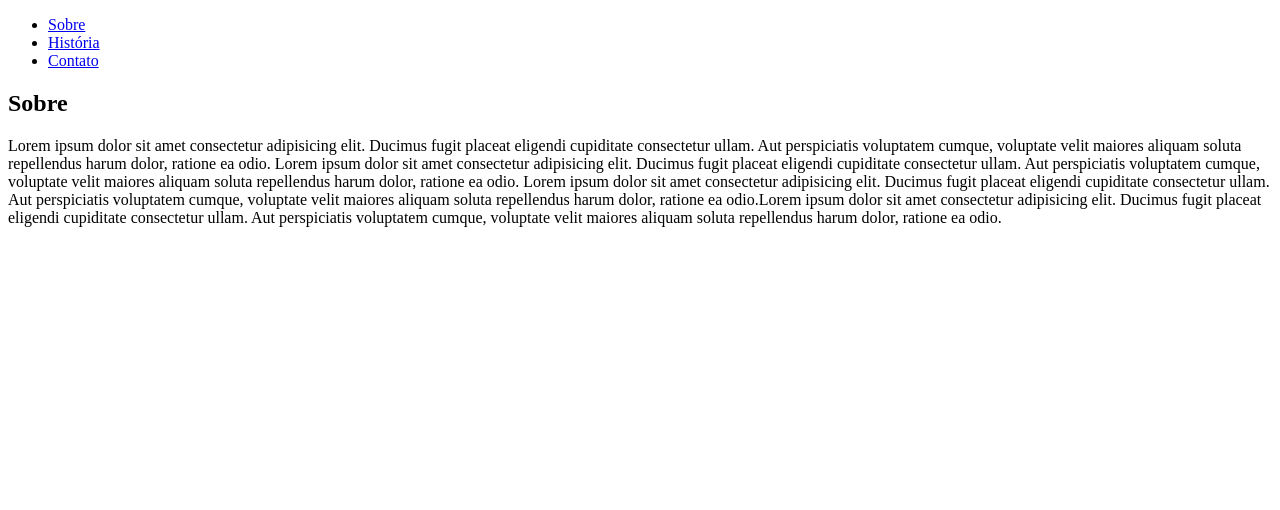
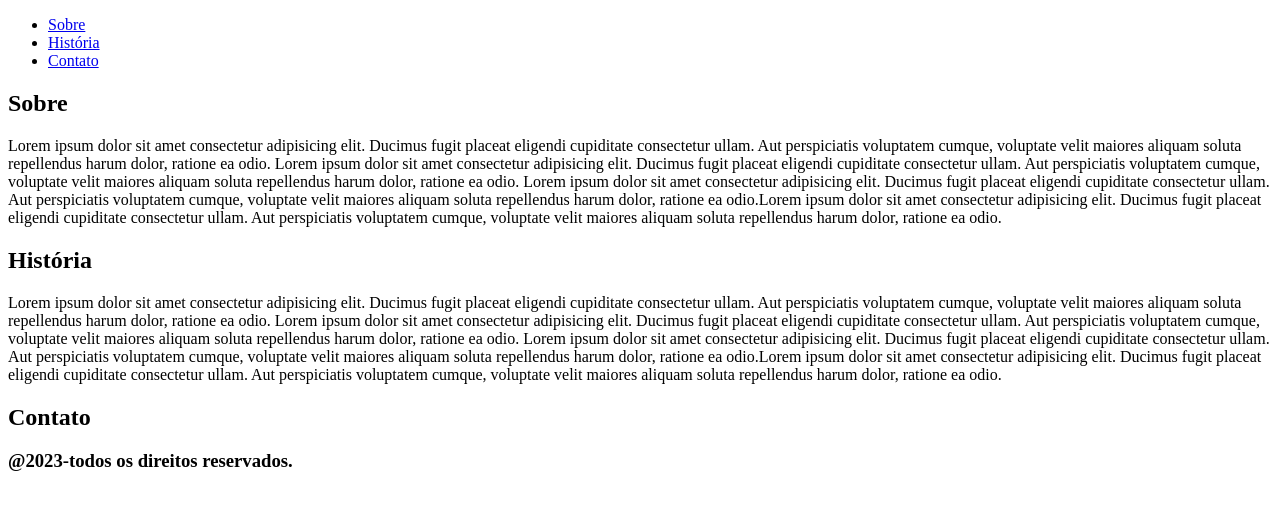
Before and after one commit to EduardoBrites/SiteOnePage, a plain HTML site: page index.html in a window 1280 px wide. Drawn offline with Linux system fonts and the light colour scheme.

Commit message:
Adicionando a navegação e sections no Site

```diff
--- a/index.html
+++ b/index.html
@@ -20,16 +20,38 @@
 
     </nav>
 
-    <section id="main">
-        <div id="sobre">
+    <div id="main">
+
+        <section id="sobre">
+
             <h1>Sobre</h1>
+
             <p>Lorem ipsum dolor sit amet consectetur adipisicing elit. Ducimus fugit placeat eligendi cupiditate consectetur ullam. Aut perspiciatis voluptatem cumque, voluptate velit maiores aliquam soluta repellendus harum dolor, ratione ea odio.
                 Lorem ipsum dolor sit amet consectetur adipisicing elit. Ducimus fugit placeat eligendi cupiditate consectetur ullam. Aut perspiciatis voluptatem cumque, voluptate velit maiores aliquam soluta repellendus harum dolor, ratione ea odio.
                 Lorem ipsum dolor sit amet consectetur adipisicing elit. Ducimus fugit placeat eligendi cupiditate consectetur ullam. Aut perspiciatis voluptatem cumque, voluptate velit maiores aliquam soluta repellendus harum dolor, ratione ea odio.Lorem ipsum dolor sit amet consectetur adipisicing elit. Ducimus fugit placeat eligendi cupiditate consectetur ullam. Aut perspiciatis voluptatem cumque, voluptate velit maiores aliquam soluta repellendus harum dolor, ratione ea odio.</p>
 
-        </div>
+        </section>
 
-    </section>
+        <section id="historia">
+
+            <h1>História</h1>
+
+            <p>Lorem ipsum dolor sit amet consectetur adipisicing elit. Ducimus fugit placeat eligendi cupiditate consectetur ullam. Aut perspiciatis voluptatem cumque, voluptate velit maiores aliquam soluta repellendus harum dolor, ratione ea odio.
+                Lorem ipsum dolor sit amet consectetur adipisicing elit. Ducimus fugit placeat eligendi cupiditate consectetur ullam. Aut perspiciatis voluptatem cumque, voluptate velit maiores aliquam soluta repellendus harum dolor, ratione ea odio.
+                Lorem ipsum dolor sit amet consectetur adipisicing elit. Ducimus fugit placeat eligendi cupiditate consectetur ullam. Aut perspiciatis voluptatem cumque, voluptate velit maiores aliquam soluta repellendus harum dolor, ratione ea odio.Lorem ipsum dolor sit amet consectetur adipisicing elit. Ducimus fugit placeat eligendi cupiditate consectetur ullam. Aut perspiciatis voluptatem cumque, voluptate velit maiores aliquam soluta repellendus harum dolor, ratione ea odio.</p>
+
+        </section>
+
+        <section id="contato">
+
+            <h1>Contato</h1>
+
+            <h3>@2023-todos os direitos reservados.</h3>
+
+        </section>
+
+
+    </div>
 
 </body>
 </html>
```
